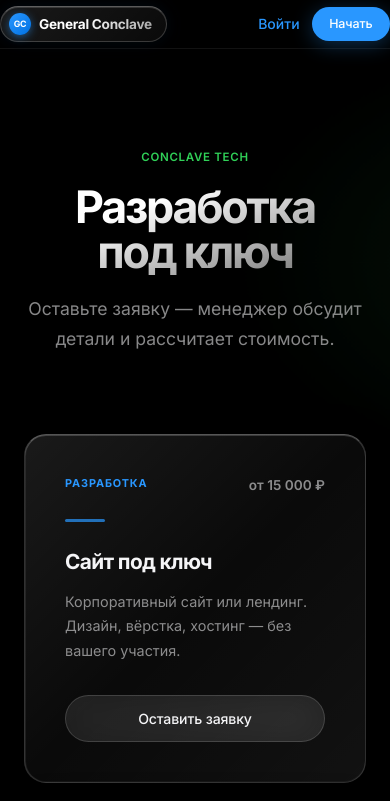
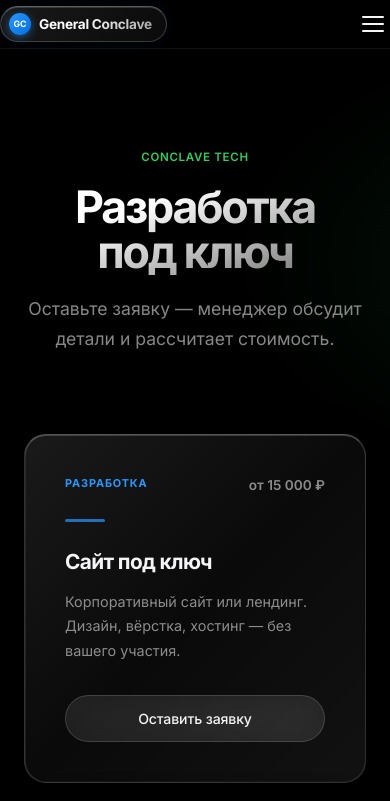
Before and after one commit to MavletGerrey/generalconclave, a Next.js app: page /tech in a window 390 px wide. Shown: the top 801 px of the page. Built offline with nearby package versions, Linux system fonts and the light colour scheme.

Commit message:
Add mobile menu, fix auth flow, fix support form

```diff
--- a/app/auth/register/page.tsx
+++ b/app/auth/register/page.tsx
@@ -40,7 +40,7 @@ export default function RegisterPage() {
     }
 
     const supabase = createClient();
-    const { error } = await supabase.auth.signUp({
+    const { data, error } = await supabase.auth.signUp({
       email,
       password,
       options: { data: { full_name: name } },
@@ -52,8 +52,16 @@ export default function RegisterPage() {
       return;
     }
 
-    router.push("/account");
-    router.refresh();
+    // Если сессия сразу создана — подтверждение не требуется
+    if (data.session) {
+      router.push("/account");
+      router.refresh();
+      return;
+    }
+
+    // Email подтверждение включено — показываем сообщение
+    setError("__confirm__");
+    setLoading(false);
   }
 
   return (
@@ -101,15 +109,21 @@ export default function RegisterPage() {
                 </label>
               </div>
 
-              {error && (
+              {error && error !== "__confirm__" && (
                 <div style={{ background: "rgba(255,59,48,0.1)", border: "1px solid rgba(255,59,48,0.3)", borderRadius: "10px", padding: "0.75rem 1rem", fontSize: "0.85rem", color: "#ff3b30" }}>
                   {error}
                 </div>
               )}
 
-              <button type="submit" disabled={loading} className="btn-apple" style={{ width: "100%", padding: "0.9rem", fontSize: "0.95rem", border: "none", cursor: loading ? "not-allowed" : "pointer", opacity: loading ? 0.7 : 1, marginTop: "0.25rem" }}>
-                {loading ? "Создаём аккаунт..." : "Создать аккаунт"}
-              </button>
+              {error === "__confirm__" ? (
+                <div style={{ background: "rgba(48,209,88,0.1)", border: "1px solid rgba(48,209,88,0.3)", borderRadius: "10px", padding: "0.75rem 1rem", fontSize: "0.85rem", color: "var(--accent-green)", textAlign: "center" }}>
+                  ✓ Аккаунт создан! Проверьте почту и подтвердите email, затем войдите.
+                </div>
+              ) : (
+                <button type="submit" disabled={loading} className="btn-apple" style={{ width: "100%", padding: "0.9rem", fontSize: "0.95rem", border: "none", cursor: loading ? "not-allowed" : "pointer", opacity: loading ? 0.7 : 1, marginTop: "0.25rem" }}>
+                  {loading ? "Создаём аккаунт..." : "Создать аккаунт"}
+                </button>
+              )}
             </div>
 
             <p style={{ textAlign: "center", marginTop: "1.5rem", color: "var(--text-tertiary)", fontSize: "0.85rem" }}>
--- a/app/components/Navbar.tsx
+++ b/app/components/Navbar.tsx
@@ -1,57 +1,32 @@
 "use client";
 
 import Link from "next/link";
+import { useState } from "react";
 
 export default function Navbar() {
+  const [open, setOpen] = useState(false);
+
   return (
+    <>
       <nav className="navbar-glass px-6 md:px-12">
         <div className="max-w-6xl mx-auto flex items-center justify-between h-12">
 
           {/* Логотип */}
-        <Link href="/" style={{
-          display: "inline-flex",
-          alignItems: "center",
-          gap: "8px",
-          padding: "6px 14px 6px 8px",
-          borderRadius: "980px",
+          <Link href="/" onClick={() => setOpen(false)} style={{
+            display: "inline-flex", alignItems: "center", gap: "8px",
+            padding: "6px 14px 6px 8px", borderRadius: "980px",
             border: "1px solid rgba(255,255,255,0.18)",
             borderTopColor: "rgba(255,255,255,0.32)",
             background: "linear-gradient(135deg, rgba(255,255,255,0.1) 0%, rgba(255,255,255,0.04) 100%)",
-          backdropFilter: "blur(20px)",
-          WebkitBackdropFilter: "blur(20px)",
+            backdropFilter: "blur(20px)", WebkitBackdropFilter: "blur(20px)",
             boxShadow: "0 2px 12px rgba(0,0,0,0.3), inset 0 1px 0 rgba(255,255,255,0.15), 0 0 20px rgba(41,151,255,0.08)",
-          textDecoration: "none",
-          transition: "all 0.2s ease",
-        }}
-        onMouseEnter={e => {
-          (e.currentTarget as HTMLAnchorElement).style.boxShadow = "0 4px 20px rgba(0,0,0,0.4), inset 0 1px 0 rgba(255,255,255,0.2), 0 0 28px rgba(41,151,255,0.18)";
-          (e.currentTarget as HTMLAnchorElement).style.borderColor = "rgba(41,151,255,0.35)";
-        }}
-        onMouseLeave={e => {
-          (e.currentTarget as HTMLAnchorElement).style.boxShadow = "0 2px 12px rgba(0,0,0,0.3), inset 0 1px 0 rgba(255,255,255,0.15), 0 0 20px rgba(41,151,255,0.08)";
-          (e.currentTarget as HTMLAnchorElement).style.borderColor = "rgba(255,255,255,0.18)";
-        }}
-        >
-          {/* Иконка GC */}
-          <div style={{
-            width: 22, height: 22, borderRadius: "50%",
-            background: "linear-gradient(135deg, #2997ff, #0071e3)",
-            display: "flex", alignItems: "center", justifyContent: "center",
-            fontSize: "0.55rem", fontWeight: 800, color: "#fff",
-            letterSpacing: "-0.03em", flexShrink: 0,
-            boxShadow: "0 2px 8px rgba(41,151,255,0.5)",
-          }}>GC</div>
-          <span style={{
-            fontSize: "0.85rem",
-            fontWeight: 700,
-            letterSpacing: "-0.02em",
-            background: "linear-gradient(135deg, #fff 40%, rgba(255,255,255,0.6) 100%)",
-            WebkitBackgroundClip: "text",
-            WebkitTextFillColor: "transparent",
-            backgroundClip: "text",
-          }}>General Conclave</span>
+            textDecoration: "none", transition: "all 0.2s ease",
+          }}>
+            <div style={{ width: 22, height: 22, borderRadius: "50%", background: "linear-gradient(135deg, #2997ff, #0071e3)", display: "flex", alignItems: "center", justifyContent: "center", fontSize: "0.55rem", fontWeight: 800, color: "#fff", flexShrink: 0, boxShadow: "0 2px 8px rgba(41,151,255,0.5)" }}>GC</div>
+            <span style={{ fontSize: "0.85rem", fontWeight: 700, letterSpacing: "-0.02em", background: "linear-gradient(135deg, #fff 40%, rgba(255,255,255,0.6) 100%)", WebkitBackgroundClip: "text", WebkitTextFillColor: "transparent", backgroundClip: "text" }}>General Conclave</span>
           </Link>
 
+          {/* Десктоп меню */}
           <div className="hidden md:flex items-center gap-8 text-sm" style={{ color: "var(--text-secondary)" }}>
             <Link href="/digital" className="hover:text-white transition-colors">Digital</Link>
             <Link href="/tech" className="hover:text-white transition-colors">Tech</Link>
@@ -59,15 +34,59 @@ export default function Navbar() {
             <Link href="/support" className="hover:text-white transition-colors">Поддержка</Link>
           </div>
 
-        <div className="flex items-center gap-3">
-          <Link href="/auth/login" className="text-sm font-medium transition-opacity" style={{ color: "var(--accent)" }}>
-            Войти
+          {/* Десктоп кнопки */}
+          <div className="hidden md:flex items-center gap-3">
+            <Link href="/auth/login" className="text-sm font-medium transition-opacity" style={{ color: "var(--accent)" }}>Войти</Link>
+            <Link href="/auth/register" className="btn-apple" style={{ fontSize: "0.78rem", padding: "0.45rem 1.1rem" }}>Начать</Link>
+          </div>
+
+          {/* Бургер (мобильный) */}
+          <button
+            onClick={() => setOpen(!open)}
+            className="md:hidden"
+            style={{ background: "none", border: "none", cursor: "pointer", padding: "6px", color: "var(--text)", display: "flex", flexDirection: "column", gap: "5px" }}
+          >
+            <span style={{ display: "block", width: 22, height: 2, background: "currentColor", borderRadius: 2, transition: "all 0.25s", transform: open ? "rotate(45deg) translateY(7px)" : "none" }} />
+            <span style={{ display: "block", width: 22, height: 2, background: "currentColor", borderRadius: 2, transition: "all 0.25s", opacity: open ? 0 : 1 }} />
+            <span style={{ display: "block", width: 22, height: 2, background: "currentColor", borderRadius: 2, transition: "all 0.25s", transform: open ? "rotate(-45deg) translateY(-7px)" : "none" }} />
+          </button>
+        </div>
+      </nav>
+
+      {/* Мобильное меню */}
+      {open && (
+        <div style={{
+          position: "fixed", top: 48, left: 0, right: 0, zIndex: 99,
+          background: "rgba(0,0,0,0.92)", backdropFilter: "blur(30px)",
+          borderBottom: "1px solid rgba(255,255,255,0.08)",
+          padding: "24px",
+          display: "flex", flexDirection: "column", gap: "8px",
+          animation: "fade-up 0.2s ease both",
+        }}>
+          {[
+            ["/digital", "Digital"],
+            ["/tech", "Tech"],
+            ["/about", "О нас"],
+            ["/support", "Поддержка"],
+            ["/account", "Личный кабинет"],
+          ].map(([href, label]) => (
+            <Link key={href} href={href} onClick={() => setOpen(false)} style={{
+              padding: "14px 16px", borderRadius: "12px",
+              background: "rgba(255,255,255,0.04)",
+              border: "1px solid rgba(255,255,255,0.07)",
+              color: "var(--text)", textDecoration: "none",
+              fontSize: "1rem", fontWeight: 500,
+              transition: "background 0.15s",
+            }}>
+              {label}
             </Link>
-          <Link href="/auth/register" className="btn-apple" style={{ fontSize: "0.78rem", padding: "0.45rem 1.1rem" }}>
-            Начать
-          </Link>
+          ))}
+          <div style={{ display: "flex", gap: "10px", marginTop: "8px" }}>
+            <Link href="/auth/login" onClick={() => setOpen(false)} className="btn-apple-ghost" style={{ flex: 1, textAlign: "center", border: "1px solid rgba(255,255,255,0.15)", fontSize: "0.9rem" }}>Войти</Link>
+            <Link href="/auth/register" onClick={() => setOpen(false)} className="btn-apple" style={{ flex: 1, textAlign: "center", fontSize: "0.9rem" }}>Начать</Link>
           </div>
         </div>
-    </nav>
+      )}
+    </>
   );
 }
```
Also changed, not shown: app/support/page.tsx (+63 -10 lines). Lines whose indentation alone changed are shown as unchanged.
